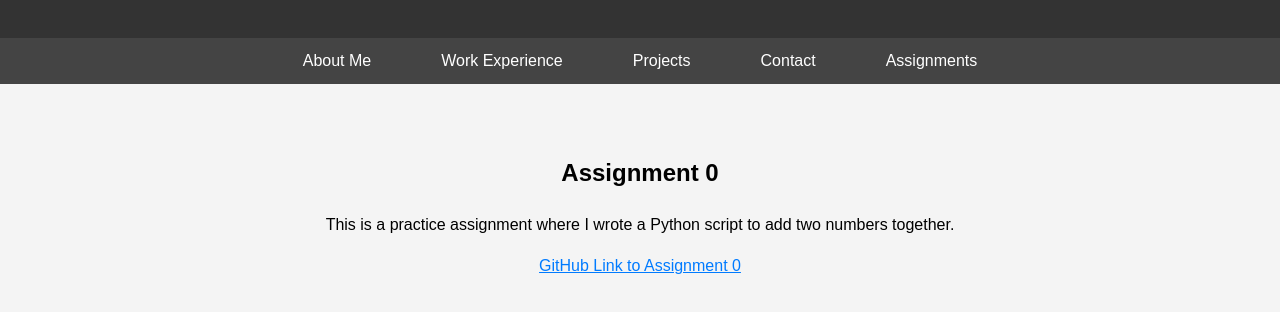
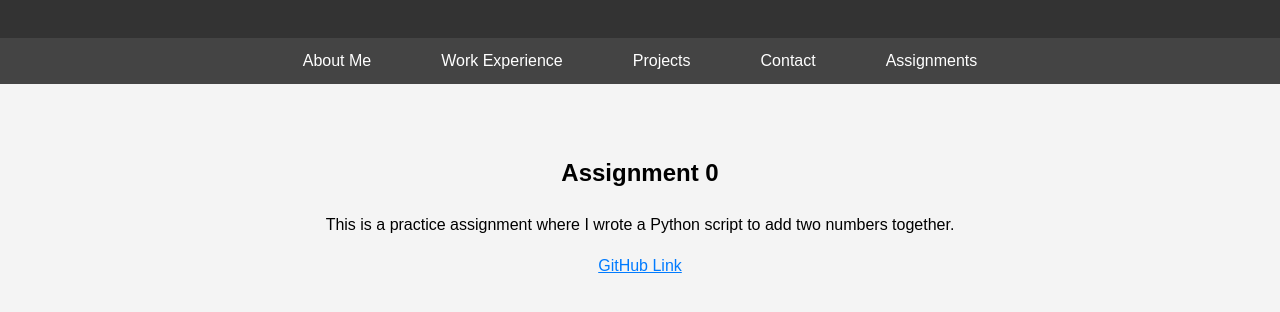
Before and after one commit to slnxiao23/slnxiao23.github.io, a plain HTML site: page assignments.html in a window 1280 px wide. Shown: the part 96-408 px from the top of the page. Drawn offline with Linux system fonts and the light colour scheme.

Commit message:
minor change

```diff
--- a/assignments.html
+++ b/assignments.html
@@ -25,7 +25,7 @@
     <section>
         <h2>Assignment 0</h2>
         <p>This is a practice assignment where I wrote a Python script to add two numbers together.</p>
-        <p><a href="https://github.com/slnxiao23/slnxiao-assignment-0">GitHub Link to Assignment 0</a></p>
+        <p><a href="https://github.com/slnxiao23/slnxiao-assignment-0">GitHub Link</a></p>
     </section>
 
 
```
